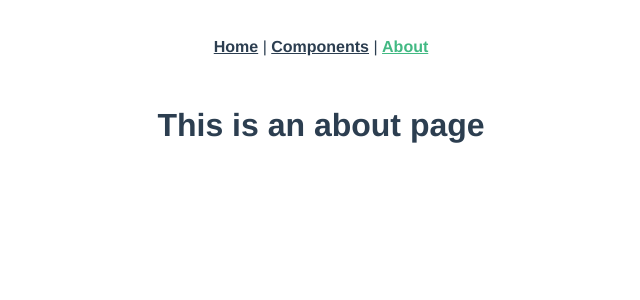
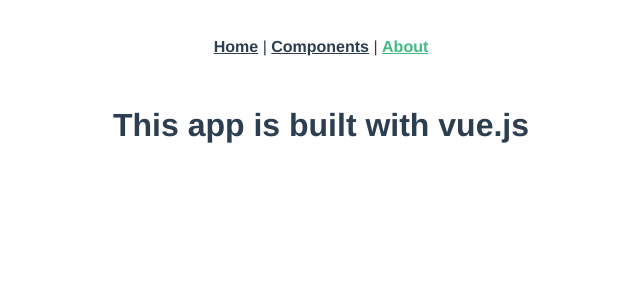
Before and after one commit to KNolte/vue-application, a Vue app: page /#/about in a window 1280 px wide. Shown: the top 300 px of the page, without its empty margins (319-959 px from the left). Built offline with nearby package versions, Linux system fonts and the light colour scheme.

Commit message:
add about text

```diff
--- a/src/views/About.vue
+++ b/src/views/About.vue
@@ -1,5 +1,5 @@
 <template>
   <div class="about">
-    <h1>This is an about page</h1>
+    <h1>This app is built with vue.js</h1>
   </div>
 </template>
```
